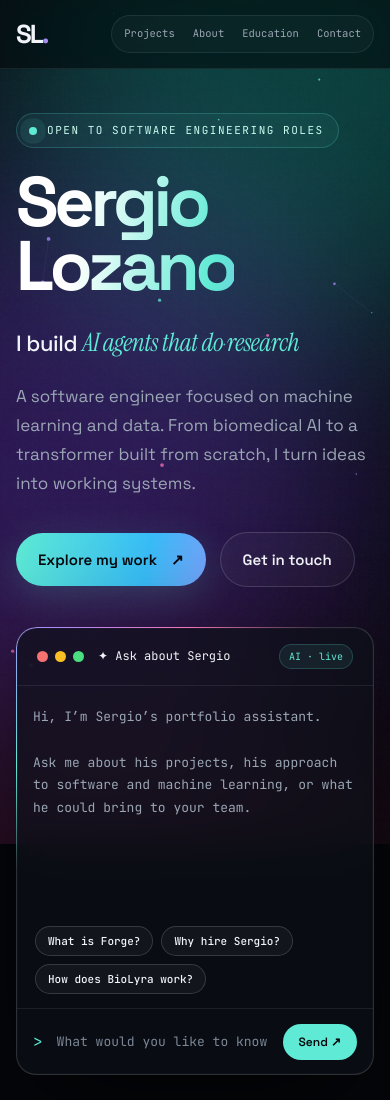
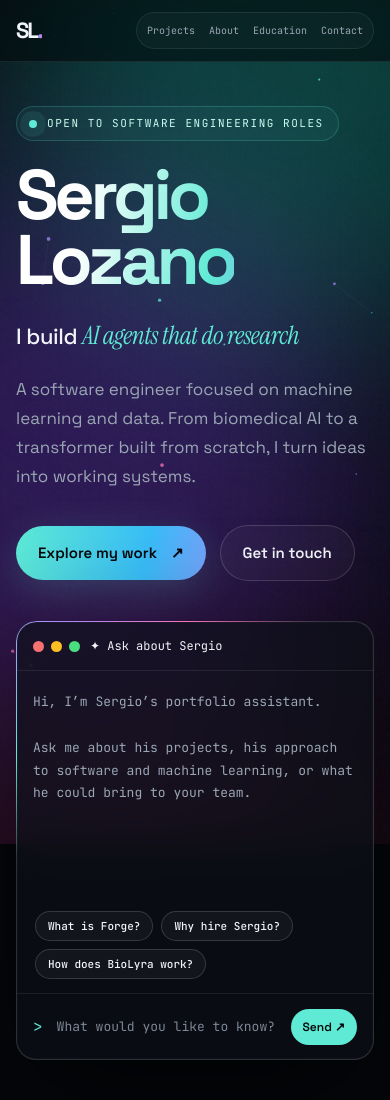
Before and after one commit to SergioL22/Portfolio-, a website: page index.html in a window 390 px wide. Shown: the top 1100 px of the page. Drawn offline with Linux system fonts and the light colour scheme.

Commit message:
Fit the menu and chat header on small phones

```diff
--- a/styles.css
+++ b/styles.css
@@ -63,6 +63,7 @@ body::after {
   background:radial-gradient(circle,#5eead422,#a78bfa14 35%,transparent 65%);
   transition:opacity .4s; will-change:transform
 }
+body:not(.has-pointer) .cursor-glow { display:none }
 body.has-pointer .cursor-glow { opacity:1 }
 .scroll-progress { position:fixed; top:0; left:0; right:0; height:3px; z-index:50 }
 .scroll-progress span { display:block; height:100%; width:100%; background:var(--grad); transform-origin:left; transform:scaleX(0) }
@@ -365,6 +366,15 @@ body.party .hero-name { animation-duration:1.2s }
   .contact-list a { display:block }
   .site-footer { flex-direction:column; padding:26px 16px 36px }
 }
+@media (max-width:480px) {
+  .mark { font-size:22px }
+  .masthead-inner { gap:10px }
+  .masthead-nav { min-width:0; overflow-x:auto; scrollbar-width:none }
+  .masthead-nav a { font-size:10px; padding:6px 7px; white-space:nowrap }
+  .terminal-head { gap:10px; padding:14px 16px }
+  .terminal-live { display:none }
+  .terminal-input button { padding:10px 12px }
+}
 @media (prefers-reduced-motion:reduce) {
   html { scroll-behavior:auto }
   *,*::before,*::after { transition:none!important; animation:none!important }
```
